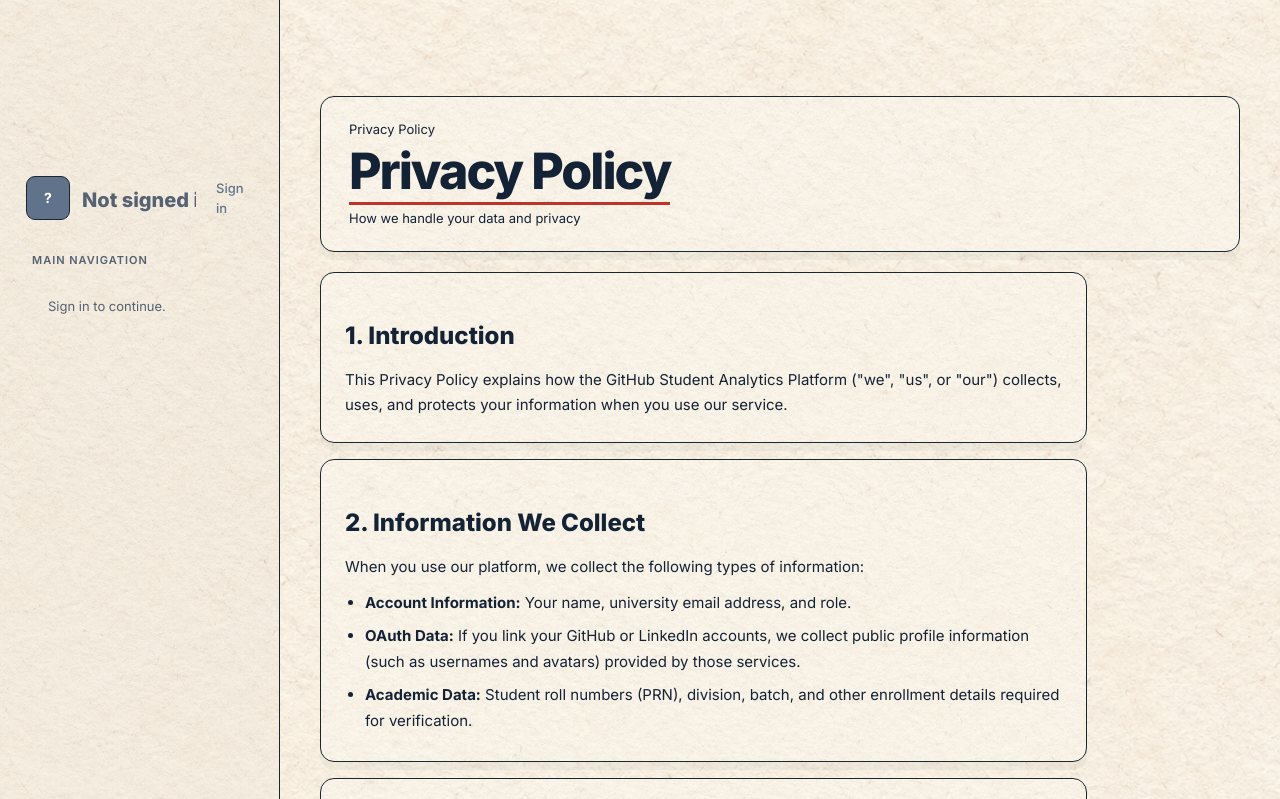
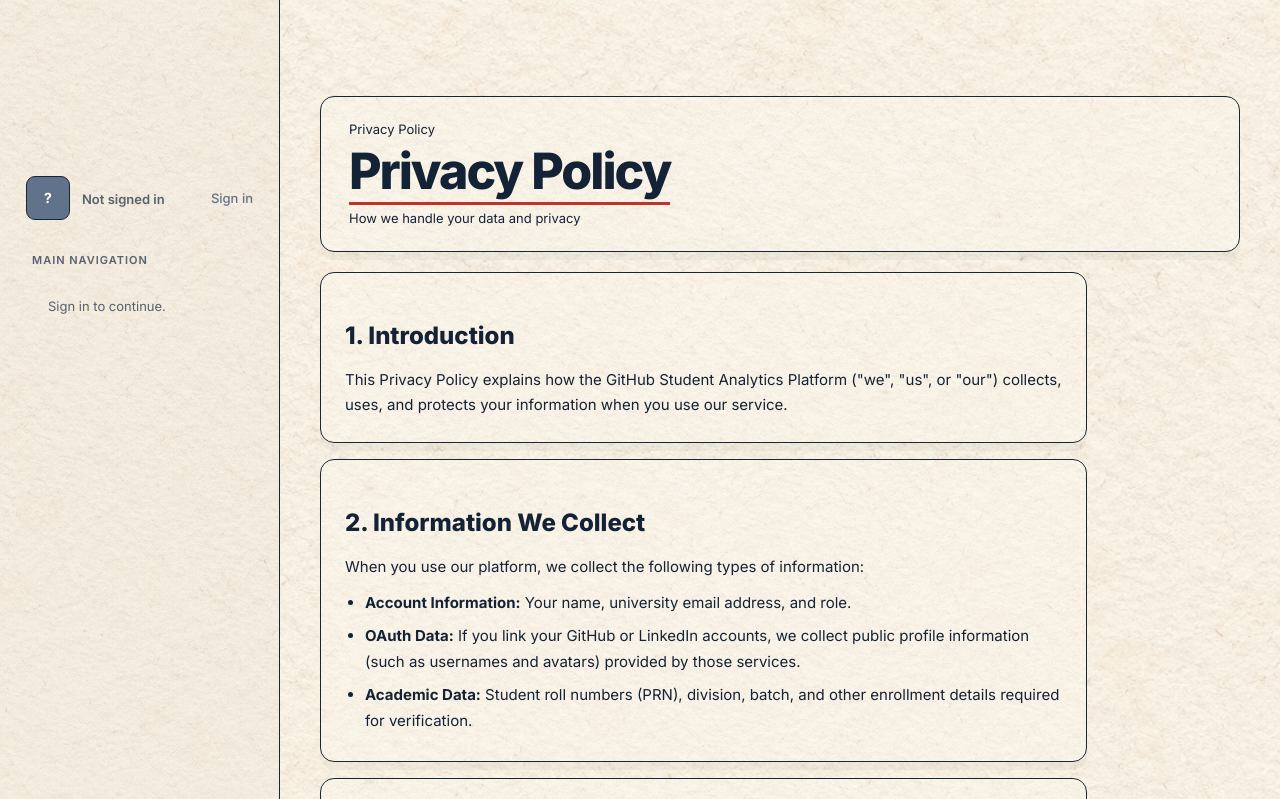
Before and after one commit to Horrid-12/Student-Analytics, a FastAPI app: page /privacy in a window 1280 px wide. Shown: the top 799 px of the page. Run offline with FastAPI, Linux system fonts and the light colour scheme; parts of the project's set-up code (start-up, migrations or seed data) failed here and were passed over; some libraries are stand-ins or nearby versions.

Commit message:
Stack sidebar identity with role above handle

```diff
--- a/app/templates/base.html
+++ b/app/templates/base.html
@@ -29,8 +29,8 @@
         {% if sidebar_avatar_url %}<img class="sidebar-avatar-img" src="{{ sidebar_avatar_url }}" alt="">{% else %}<div class="user-avatar-pill">{{ avatar_initial }}</div>{% endif %}
       </a>
       <div class="user-details">
+        <div class="user-role-line">{{ auth_status }}</div>
         {% if sidebar_handle %}<div class="user-name">{{ sidebar_handle }}</div>{% endif %}
-        <div class="user-role-line">{{ auth_status }}</div>
       </div>
       {% if auth_logged_in %}
       <a class="sidebar-gear-link" href="{{ auth_logout }}" title="Sign out" aria-label="Sign out">
--- a/static/layout.css
+++ b/static/layout.css
@@ -103,13 +103,15 @@ button {
   display: block;
   flex-shrink: 0;
 }
-/* 4.11 (e): fetched handle above the role line. */
+/* 4.11 (e): fetched handle below the role line (role small above, name bold). */
 .sidebar-stack .sidebar-identity .user-name {
-  font-size: 15px;
+    font-size: 16px;
+    font-weight: 700;
 }
 .sidebar-stack .user-role-line {
-  font-size: 20px;
-  font-weight: 800;
+    font-size: 13px;
+    font-weight: 600;
+    color: var(--muted);
 }
 .sidebar-stack .user-details {
   overflow: visible;
```
Also changed, not shown: tests/test_me_profile.py (+8 -0 lines).
